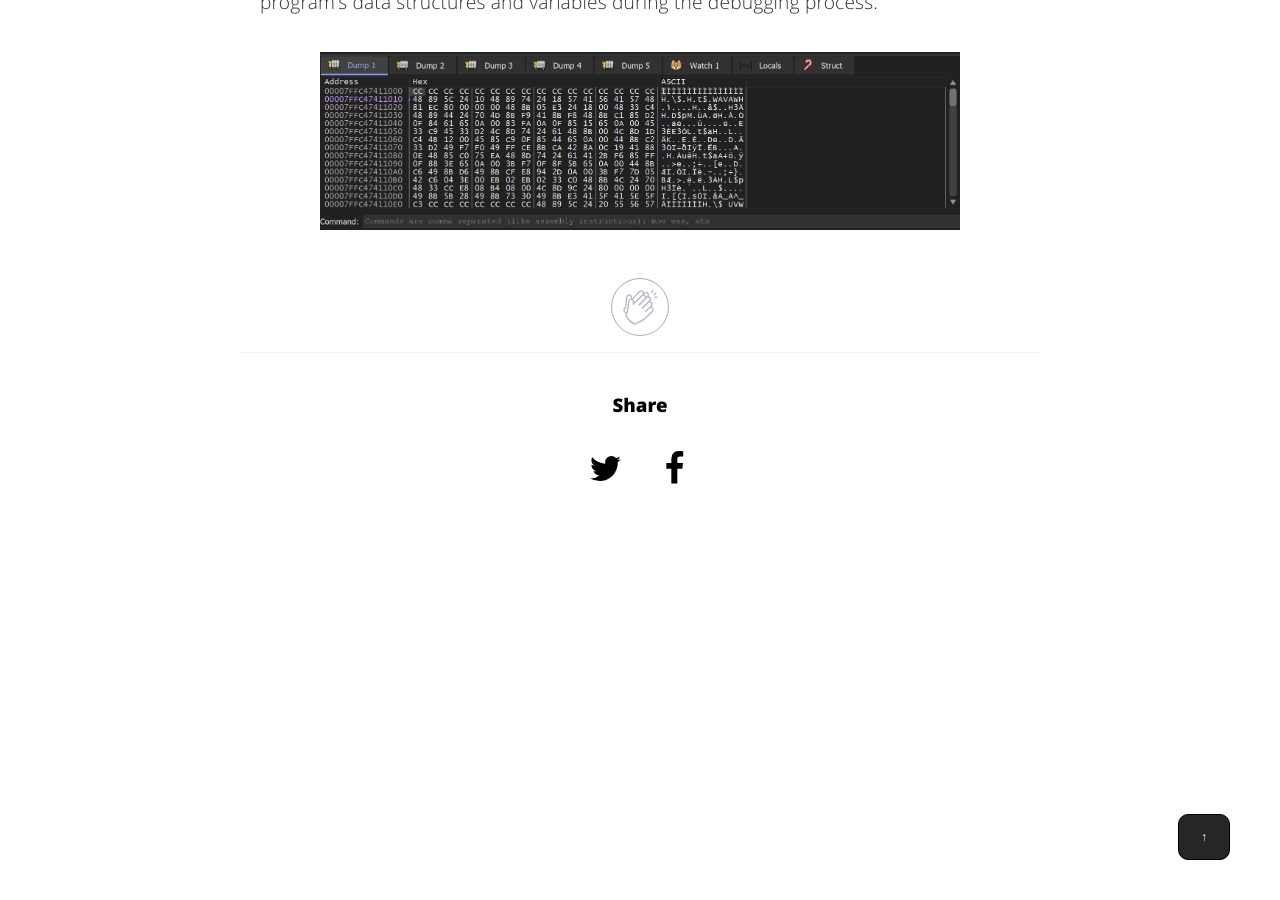
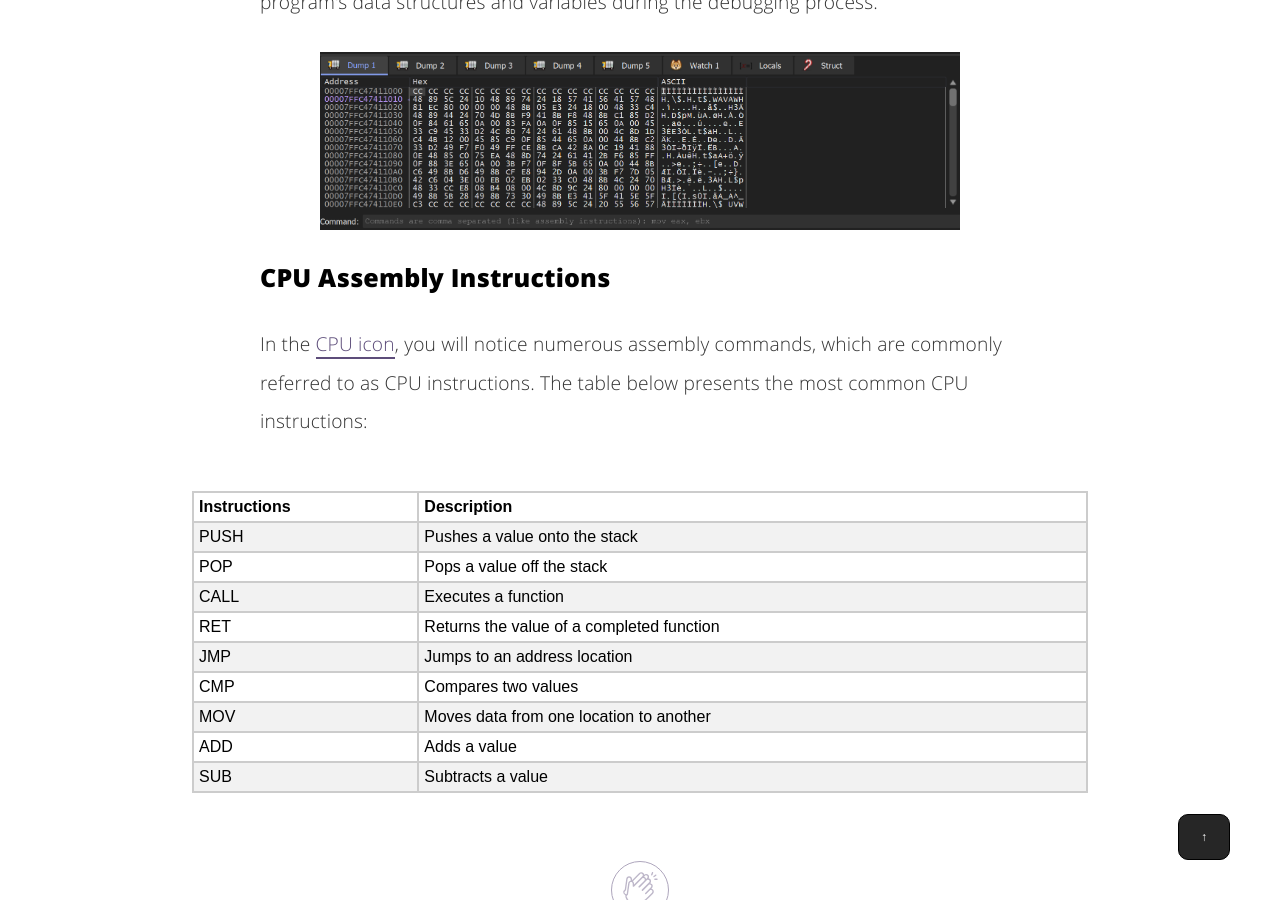
Before and after one commit to nickvourd/nickvourd.github.io, a Jekyll site: the page built from _posts/2023-10-18-x64dbg-intro.md, in a window 1280 px wide and 900 px high, scrolled down 13540 px. Built offline with Jekyll 4.4.1, drawn with Linux system fonts in a browser that asks for light colours.

Commit message:
Edit 2023-10-18 x64dbg (My first baby steps)

```diff
--- a/_posts/2023-10-18-x64dbg-intro.md
+++ b/_posts/2023-10-18-x64dbg-intro.md
@@ -429,7 +429,7 @@ int main() {
 
 <img src="/assets/img/post-img/18-10-2023/x64dbg-Icons-Toolbar.png" class="post-images" alt="x64dbg Icons Toolbar">
 
-<h4>CPU Icon</h4>
+<h4 id="cpu-icon">CPU Icon</h4>
 
 <p>The CPU icon displays the assembly code vertically, from top to bottom.</p>
 
@@ -486,6 +486,53 @@ int main() {
 
 <img src="/assets/img/post-img/18-10-2023/x64dbg-Dump-Data.png" class="post-images2" alt="x64dbg Dump Data Window">
 
+<h3>CPU Assembly Instructions</h3>
+
+<p>In the <a href="#cpu-icon">CPU icon</a>, you will notice numerous assembly commands, which are commonly referred to as CPU instructions. The table below presents the most common CPU instructions:</p>
+
+<table>
+  <tr>
+    <th>Instructions</th>
+    <th>Description</th>
+  </tr>
+  <tr>
+    <td>PUSH</td>
+    <td>Pushes a value onto the stack</td>
+  </tr>
+  <tr>
+    <td>POP</td>
+    <td>Pops a value off the stack</td>
+  </tr>
+  <tr>
+    <td>CALL</td>
+    <td>Executes a function</td>
+  </tr>
+  <tr>
+    <td>RET</td>
+    <td>Returns the value of a completed function</td>
+  </tr>
+  <tr>
+    <td>JMP</td>
+    <td>Jumps to an address location</td>
+  </tr>
+  <tr>
+    <td>CMP</td>
+    <td>Compares two values</td>
+  </tr>
+  <tr>
+    <td>MOV</td>
+    <td>Moves data from one location to another</td>
+  </tr>
+  <tr>
+    <td>ADD</td>
+    <td>Adds a value</td>
+  </tr>
+  <tr>
+    <td>SUB</td>
+    <td>Subtracts a value</td>
+  </tr>
+</table>
+
 <br />
 <div align="center">
 <!-- add the button!-->
```
